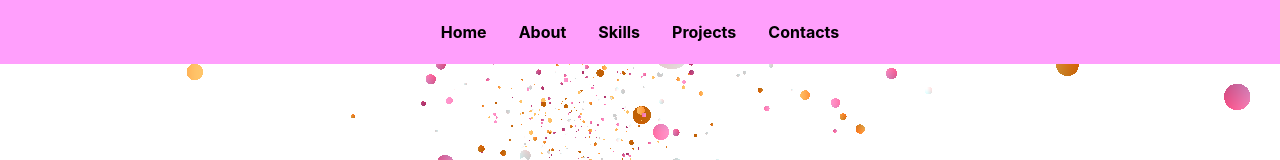
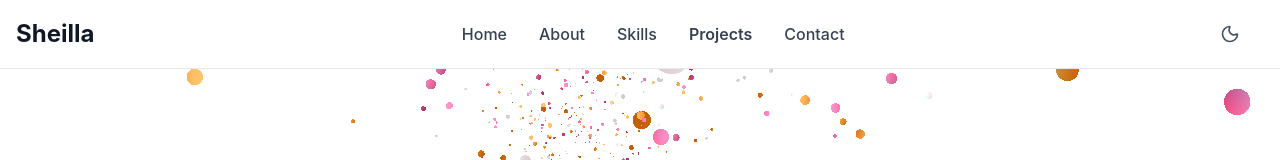
Before and after one commit to sheemungai/MyPortfolio, a React (Vite) app: page /project in a window 1280 px wide. Shown: the top 160 px of the page. Built offline with nearby package versions, Linux system fonts and the light colour scheme.

Commit message:
added theme

```diff
--- a/src/components/Header.tsx
+++ b/src/components/Header.tsx
@@ -1,25 +1,74 @@
-const Header = () => {
+import { ThemeToggle } from '@/components/ThemeToggle'
+import { Link } from '@tanstack/react-router'
+
+export default function Header() {
   return (
-    <header className="flex py-5 justify-center px-4 text-black font-semibold p-5 bg-[#FF9FFC]">
-      <nav className="flex space-x-8 font-bold">
-        <a href="/" className=" hover:text-gray-400">
-          Home
-        </a>
-        <a href="/about" className=" hover:text-gray-400">
-          About
-        </a>
-        <a href="/skills" className=" hover:text-gray-400">
-          Skills
-        </a>
-        <a href="/project" className=" hover:text-gray-400">
-          Projects
-        </a>
-        <a href="/contact" className=" hover:text-gray-400">
-          Contacts
-        </a>
-      </nav>
+    <header className="sticky top-0 z-40 w-full border-b border-gray-200 dark:border-gray-800 bg-white/80 dark:bg-gray-900/80 backdrop-blur supports-backdrop-filter:bg-white/60 dark:supports-backdrop-filter:bg-gray-900/60">
+      <div className="container mx-auto px-4 py-4 flex justify-between items-center">
+        {/* Logo */}
+        <div className="flex items-center space-x-2">
+          <Link to="/" className="text-2xl font-bold text-gray-900 dark:text-white hover:text-amber-500 dark:hover:text-amber-400 transition">
+            Sheilla
+          </Link>
+        </div>
+
+        {/* Navigation Links */}
+        <nav className="hidden md:flex items-center space-x-8">
+          <Link
+            to="/"
+            className="text-gray-700 dark:text-gray-300 hover:text-amber-500 dark:hover:text-amber-400 transition font-medium"
+            activeProps={{ className: "text-amber-500 dark:text-amber-400 font-semibold" }}
+          >
+            Home
+          </Link>
+
+          <Link
+            to="/about"
+            className="text-gray-700 dark:text-gray-300 hover:text-amber-500 dark:hover:text-amber-400 transition font-medium"
+            activeProps={{ className: "text-amber-500 dark:text-amber-400 font-semibold" }}
+          >
+            About
+          </Link>
+           <Link
+            to="/skill"
+            className="text-gray-700 dark:text-gray-300 hover:text-amber-500 dark:hover:text-amber-400 transition font-medium"
+            activeProps={{ className: "text-amber-500 dark:text-amber-400 font-semibold" }}
+          >
+            Skills
+          </Link>
+          <Link
+            to="/project"
+            className="text-gray-700 dark:text-gray-300 hover:text-amber-500 dark:hover:text-amber-400 transition font-medium"
+            activeProps={{ className: "text-amber-500 dark:text-amber-400 font-semibold" }}
+          >
+            Projects
+          </Link>
+          <Link
+            to="/contact"
+            className="text-gray-700 dark:text-gray-300 hover:text-amber-500 dark:hover:text-amber-400 transition font-medium"
+            activeProps={{ className: "text-amber-500 dark:text-amber-400 font-semibold" }}
+          >
+            Contact
+          </Link>
+        </nav>
+
+        {/* Right side: Theme Toggle and Mobile Menu */}
+        <div className="flex items-center space-x-4">
+          <ThemeToggle />
+
+          {/* Mobile Menu Button */}
+          <button className="md:hidden text-gray-700 dark:text-gray-300 hover:text-amber-500 dark:hover:text-amber-400">
+            <svg className="w-6 h-6" fill="none" stroke="currentColor" viewBox="0 0 24 24">
+              <path strokeLinecap="round" strokeLinejoin="round" strokeWidth={2} d="M4 6h16M4 12h16M4 18h16" />
+            </svg>
+          </button>
+        </div>
+      </div>
+
+      {/* Mobile Menu (optional) */}
+      {/* <div className="md:hidden">
+        Mobile menu content here
+      </div> */}
     </header>
-  );
-};
-
-export default Header;
+  )
+}
--- /dev/null
+++ b/src/components/ThemeToggle.tsx
@@ -0,0 +1,20 @@
+import { Moon, Sun } from 'lucide-react';
+import { useTheme } from '@/contexts/ThemeContext';
+
+export function ThemeToggle() {
+  const { theme, toggleTheme } = useTheme();
+
+  return (
+    <button
+      onClick={toggleTheme}
+      className="p-2 rounded-full hover:bg-gray-100 dark:hover:bg-gray-800 transition-colors"
+      aria-label={`Switch to ${theme === 'light' ? 'dark' : 'light'} mode`}
+    >
+      {theme === 'light' ? (
+        <Moon className="h-5 w-5 text-gray-600 dark:text-gray-300" />
+      ) : (
+        <Sun className="h-5 w-5 text-gray-600 dark:text-gray-300" />
+      )}
+    </button>
+  );
+}
--- /dev/null
+++ b/src/contexts/ThemeContext.tsx
@@ -0,0 +1,56 @@
+import React, { createContext, useContext, useEffect, useState } from 'react';
+
+type Theme = 'light' | 'dark';
+
+interface ThemeContextType {
+  theme: Theme;
+  toggleTheme: () => void;
+  setTheme: (theme: Theme) => void;
+}
+
+const ThemeContext = createContext<ThemeContextType | undefined>(undefined);
+
+export function ThemeProvider({ children }: { children: React.ReactNode }) {
+  const [theme, setTheme] = useState<Theme>('light');
+
+  // Initialize theme from localStorage or system preference
+  useEffect(() => {
+    const savedTheme = localStorage.getItem('theme') as Theme;
+    const prefersDark = window.matchMedia('(prefers-color-scheme: dark)').matches;
+
+    if (savedTheme) {
+      setTheme(savedTheme);
+    } else if (prefersDark) {
+      setTheme('dark');
+    }
+  }, []);
+
+  // Apply theme class to document
+  useEffect(() => {
+    const root = document.documentElement;
+    if (theme === 'dark') {
+      root.classList.add('dark');
+    } else {
+      root.classList.remove('dark');
+    }
+    localStorage.setItem('theme', theme);
+  }, [theme]);
+
+  const toggleTheme = () => {
+    setTheme(prev => prev === 'light' ? 'dark' : 'light');
+  };
+
+  return (
+    <ThemeContext.Provider value={{ theme, toggleTheme, setTheme }}>
+      {children}
+    </ThemeContext.Provider>
+  );
+}
+
+export function useTheme() {
+  const context = useContext(ThemeContext);
+  if (context === undefined) {
+    throw new Error('useTheme must be used within a ThemeProvider');
+  }
+  return context;
+}
--- a/src/main.tsx
+++ b/src/main.tsx
@@ -36,6 +36,8 @@ if (rootElement && !rootElement.innerHTML) {
   )
 }
 
+
+
 // If you want to start measuring performance in your app, pass a function
 // to log results (for example: reportWebVitals(console.log))
 // or send to an analytics endpoint. Learn more: https://bit.ly/CRA-vitals
--- a/src/routes/__root.tsx
+++ b/src/routes/__root.tsx
@@ -3,13 +3,15 @@ import { TanStackRouterDevtoolsPanel } from '@tanstack/react-router-devtools'
 import { TanStackDevtools } from '@tanstack/react-devtools'
 import Header from '@/components/Header'
 import Particles from '@/components/Particles'
+import { ThemeProvider } from '@/contexts/ThemeContext'
 
 
 
 
 export const Route = createRootRoute({
   component: () => (
-    <div className='relative min-h-screen'>
+    <ThemeProvider>
+      <div className='relative min-h-screen'>
       <Header />
      <Particles className="absolute inset-0 -z-10" />
 
@@ -28,5 +30,6 @@ export const Route = createRootRoute({
       />
 
     </div>
+    </ThemeProvider>
   ),
 })
--- a/src/routes/index.tsx
+++ b/src/routes/index.tsx
@@ -9,6 +9,7 @@ import {
   CardHeader,
   CardTitle,
 } from "@/components/ui/card";
+import { useTheme } from "@/contexts/ThemeContext";
 import { createFileRoute } from "@tanstack/react-router";
 import { BiLogoTypescript } from "react-icons/bi";
 import { BsTwitterX } from "react-icons/bs";
@@ -31,11 +32,15 @@ export const Route = createFileRoute("/")({
 });
 
 function App() {
+  const { theme } = useTheme();
+
   return (
     <div>
       <div className="grid grid-cols-2">
         <div className="py-18 px-12 m-12">
           <h1 className="text-4xl font-bold text-black">
+                  <span style={{ color: theme === 'dark' ? 'white' : 'black' }}>
+
             <TextType
               text={[
                 "Hi 🖐️, I'm Sheilla Mungai.",
@@ -48,6 +53,7 @@ function App() {
               deletingSpeed={50}
               cursorBlinkDuration={0.5}
             />
+            </span>
           </h1>
           <p className="py-4 text-gray-600 max-w-md">Passionate developer</p>
 
@@ -414,14 +420,14 @@ function App() {
       </div>
 
       {/* Footer Section */}
-<footer className="bg-[#FF9FFC] text-gray-700 py-8 mt-12">
+<footer className="bg-amber-200 text-gray-700 py-8 mt-12">
   <div className="max-w-6xl mx-auto px-4">
     <div className="grid grid-cols-1 md:grid-cols-3 gap-8">
 
       {/* About Section */}
       <div>
         <h3 className="text-xl font-bold mb-4 text-gray-800">Sheilla Mungai</h3>
-        <p className="text-gray-600">
+        <p className="text-gray-800">
           Fullstack Web Developer passionate about creating dynamic and user-friendly web applications.
         </p>
       </div>
```
